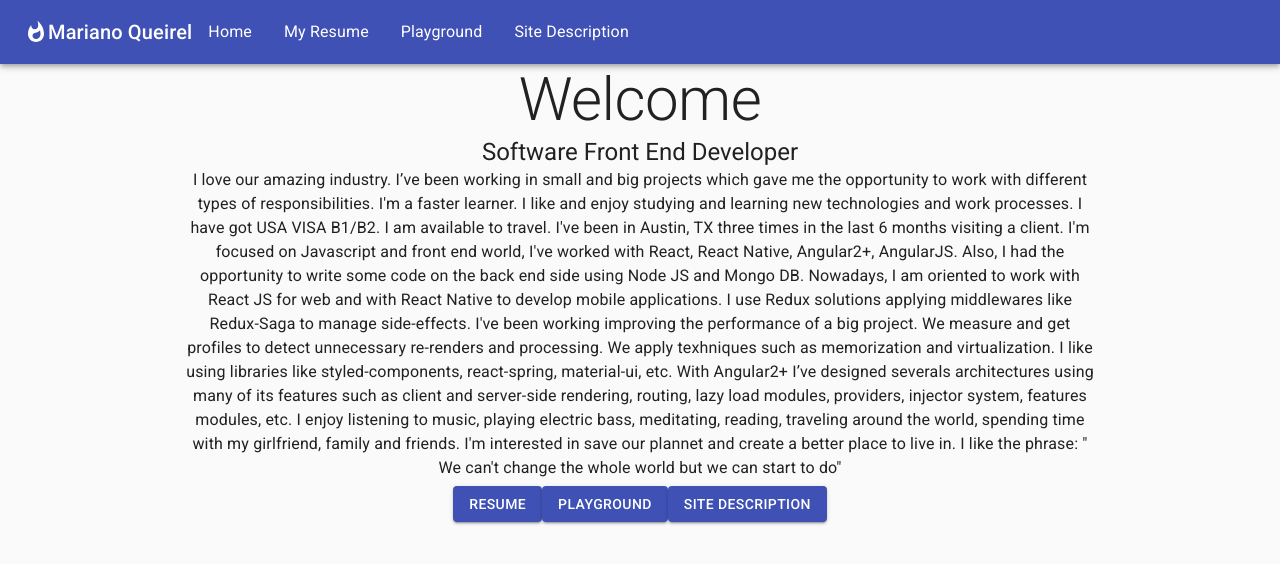
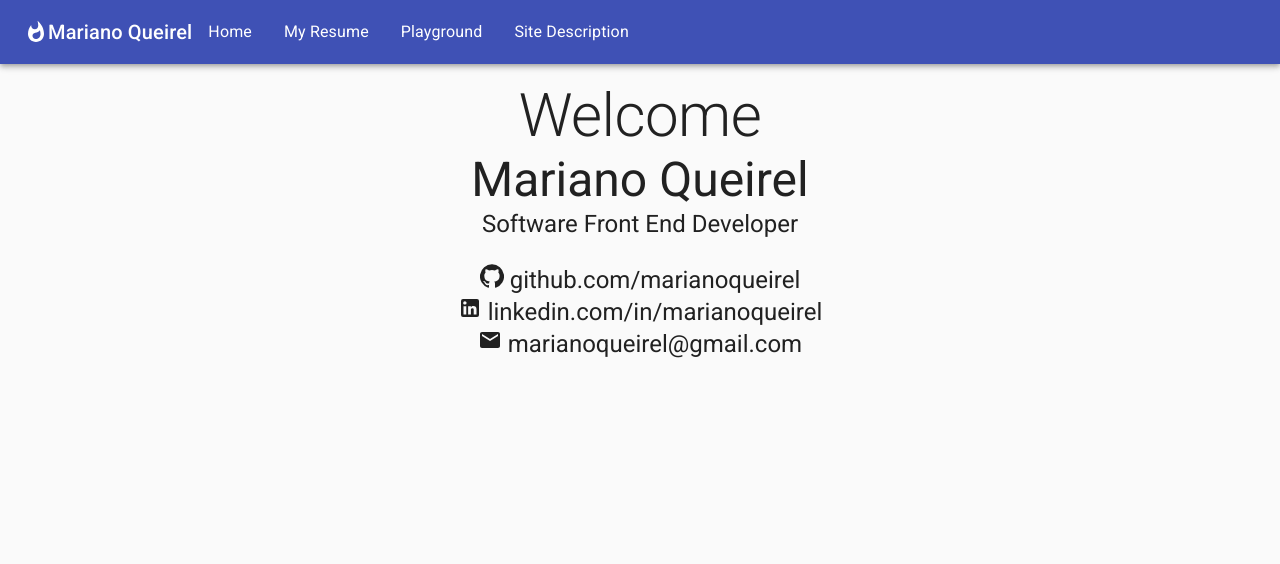
Before and after one commit to marianoqueirel/marianoqueirel, a React (Create React App) app: page / in a window 1280 px wide. Shown: the top 564 px of the page. Built offline with nearby package versions, Linux system fonts and the light colour scheme.

Commit message:
Adding personal contact info to the home and reacomodate other sections into its own components

```diff
--- a/src/app/App.js
+++ b/src/app/App.js
@@ -5,6 +5,8 @@ import "./App.css";
 import AppBar from "./components/AppBar";
 import Home from "./components/Home";
 import Playground from "./components/Playground";
+import Resume from "./components/Resume";
+import SiteDoc from "./components/SiteDoc";
 
 const App = () => {
   const { home, playground, resume, siteDescription } = routes;
@@ -13,19 +15,13 @@ const App = () => {
       <AppBar />
       <Switch>
         <Route path={resume.path}>
-          <h2>{resume.name}</h2>
+          <Resume />
         </Route>
         <Route path={playground.path}>
           <Playground />
         </Route>
         <Route path={siteDescription.path}>
-          <h2>Site RepO: github/marianoqueirel</h2>
-          <h2>Responsive </h2>
-          <h2>Client side rendering </h2>
-          <h2>
-            Libraries used: - redux, redux-saga, material-ui, react-spring
-          </h2>
-          <h2>create react app </h2>
+          <SiteDoc />
         </Route>
         <Route path={home.path}>
           <Home />
--- a/src/app/components/Home/Home.js
+++ b/src/app/components/Home/Home.js
@@ -2,44 +2,49 @@ import React from "react";
 import Container from "@material-ui/core/Container";
 import Typography from "@material-ui/core/Typography";
 import Button from "@material-ui/core/Button";
+import GitHubIcon from "@material-ui/icons/GitHub";
+import LinkedInIcon from "@material-ui/icons/LinkedIn";
+import EmailIcon from "@material-ui/icons/Email";
+import Box from "@material-ui/core/Box";
 
 const Home = () => (
-  <Container maxWidth="md" style={{ textAlign: "center" }}>
+  <Container maxWidth="md" style={{ textAlign: "center", paddingTop: "1rem" }}>
     <Typography variant="h2">Welcome</Typography>
+    <Typography variant="h3">Mariano Queirel</Typography>
     <Typography variant="h5">Software Front End Developer</Typography>
-    <Typography variant="body1" gutterBottom>
-      I love our amazing industry. I’ve been working in small and big projects
-      which gave me the opportunity to work with different types of
-      responsibilities. I'm a faster learner. I like and enjoy studying and
-      learning new technologies and work processes. I have got USA VISA B1/B2. I
-      am available to travel. I've been in Austin, TX three times in the last 6
-      months visiting a client. I'm focused on Javascript and front end world,
-      I've worked with React, React Native, Angular2+, AngularJS. Also, I had
-      the opportunity to write some code on the back end side using Node JS and
-      Mongo DB. Nowadays, I am oriented to work with React JS for web and with
-      React Native to develop mobile applications. I use Redux solutions
-      applying middlewares like Redux-Saga to manage side-effects. I've been
-      working improving the performance of a big project. We measure and get
-      profiles to detect unnecessary re-renders and processing. We apply
-      texhniques such as memorization and virtualization. I like using libraries
-      like styled-components, react-spring, material-ui, etc. With Angular2+
-      I’ve designed severals architectures using many of its features such as
-      client and server-side rendering, routing, lazy load modules, providers,
-      injector system, features modules, etc. I enjoy listening to music,
-      playing electric bass, meditating, reading, traveling around the world,
-      spending time with my girlfriend, family and friends. I'm interested in
-      save our plannet and create a better place to live in. I like the phrase:
-      " We can't change the whole world but we can start to do"
-    </Typography>
-    <Button variant="contained" color="primary">
+    <Box style={{ margin: "1.5rem 0" }}>
+      <Typography variant="h5">
+        <GitHubIcon /> github.com/marianoqueirel
+      </Typography>
+      <Typography variant="h5">
+        <LinkedInIcon /> linkedin.com/in/marianoqueirel
+      </Typography>
+      <Typography variant="h5">
+        <EmailIcon /> marianoqueirel@gmail.com
+      </Typography>
+    </Box>
+
+    {/* <Button
+      variant="contained"
+      color="primary"
+      style={{ height: "5rem", width: "5rem", borderRadius: "50%" }}
+    >
       Resume
     </Button>
-    <Button variant="contained" color="primary">
+    <Button
+      variant="contained"
+      color="primary"
+      style={{ height: "5rem", width: "5rem", borderRadius: "50%" }}
+    >
       Playground
     </Button>
-    <Button variant="contained" color="primary">
+    <Button
+      variant="contained"
+      color="primary"
+      style={{ height: "5rem", width: "5rem",  borderRadius: "50%" }}
+    >
       Site Description
-    </Button>
+    </Button> */}
   </Container>
 );
 
--- /dev/null
+++ b/src/app/components/Resume/Resume.js
@@ -0,0 +1,11 @@
+import React from "react";
+import Container from "@material-ui/core/Container";
+import Typography from "@material-ui/core/Typography";
+
+const Resume = () => (
+  <Container maxWidth="md" style={{ textAlign: "center", paddingTop: "1rem" }}>
+    <Typography variant="h2">Resume</Typography>
+  </Container>
+);
+
+export default Resume;
--- /dev/null
+++ b/src/app/components/Resume/index.js
@@ -0,0 +1,3 @@
+import Resume from "./Resume";
+
+export default Resume;
--- /dev/null
+++ b/src/app/components/SiteDoc/SiteDoc.js
@@ -0,0 +1,11 @@
+import React from "react";
+import Container from "@material-ui/core/Container";
+import Typography from "@material-ui/core/Typography";
+
+const Resume = () => (
+  <Container maxWidth="md" style={{ textAlign: "center", paddingTop: "1rem" }}>
+    <Typography variant="h2">Site Doc</Typography>
+  </Container>
+);
+
+export default Resume;
--- /dev/null
+++ b/src/app/components/SiteDoc/index.js
@@ -0,0 +1,3 @@
+import SiteDoc from "./SiteDoc";
+
+export default SiteDoc;
```
